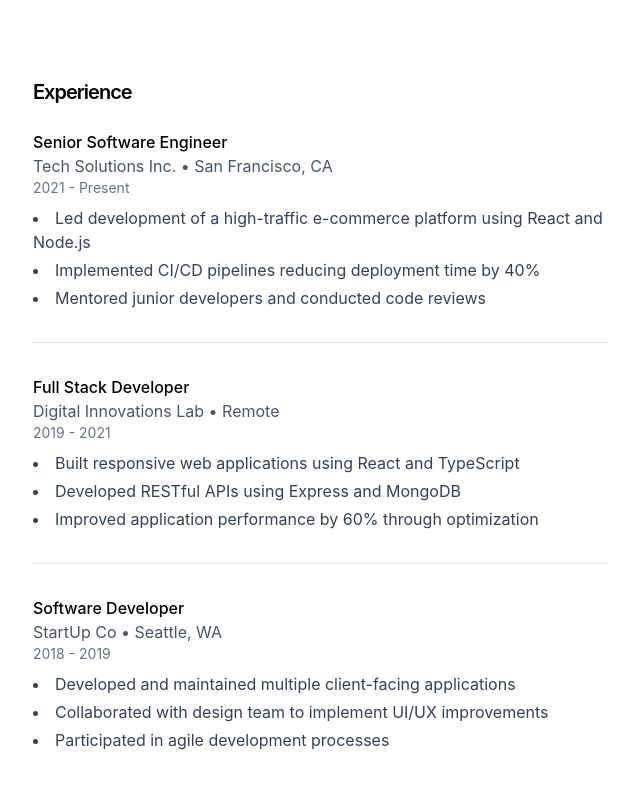
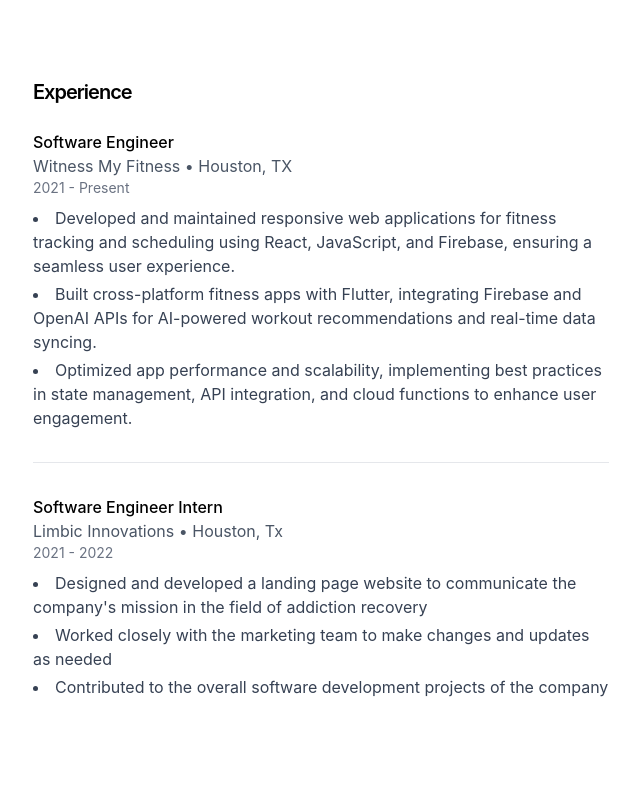
Before and after one commit to gonzaleza61/aaronportfolio, a Next.js app: page / in a window 1280 px wide. Shown: the part 924-1720 px from the top of the page, without its empty margins (319-959 px from the left). Built offline with nearby package versions, Linux system fonts and the light colour scheme.

Commit message:
experience data; ;

```diff
--- a/app/data/experience.ts
+++ b/app/data/experience.ts
@@ -8,36 +8,25 @@
 
 export const experiences: Experience[] = [
   {
-    title: "Senior Software Engineer",
-    company: "Tech Solutions Inc.",
-    location: "San Francisco, CA",
+    title: "Software Engineer",
+    company: "Witness My Fitness",
+    location: "Houston, TX",
     period: "2021 - Present",
     description: [
-      "Led development of a high-traffic e-commerce platform using React and Node.js",
-      "Implemented CI/CD pipelines reducing deployment time by 40%",
-      "Mentored junior developers and conducted code reviews",
+      "Developed and maintained responsive web applications for fitness tracking and scheduling using React, JavaScript, and Firebase, ensuring a seamless user experience.",
+      "Built cross-platform fitness apps with Flutter, integrating Firebase and OpenAI APIs for AI-powered workout recommendations and real-time data syncing.",
+      "Optimized app performance and scalability, implementing best practices in state management, API integration, and cloud functions to enhance user engagement.",
     ],
   },
   {
-    title: "Full Stack Developer",
-    company: "Digital Innovations Lab",
-    location: "Remote",
-    period: "2019 - 2021",
+    title: "Software Engineer Intern",
+    company: "Limbic Innovations",
+    location: "Houston, Tx",
+    period: "2021 - 2022",
     description: [
-      "Built responsive web applications using React and TypeScript",
-      "Developed RESTful APIs using Express and MongoDB",
-      "Improved application performance by 60% through optimization",
-    ],
-  },
-  {
-    title: "Software Developer",
-    company: "StartUp Co",
-    location: "Seattle, WA",
-    period: "2018 - 2019",
-    description: [
-      "Developed and maintained multiple client-facing applications",
-      "Collaborated with design team to implement UI/UX improvements",
-      "Participated in agile development processes",
+      "Designed and developed a landing page website to communicate the company's mission in the field of addiction recovery",
+      "Worked closely with the marketing team to make changes and updates as needed",
+      "Contributed to the overall software development projects of the company",
     ],
   },
 ];
```
